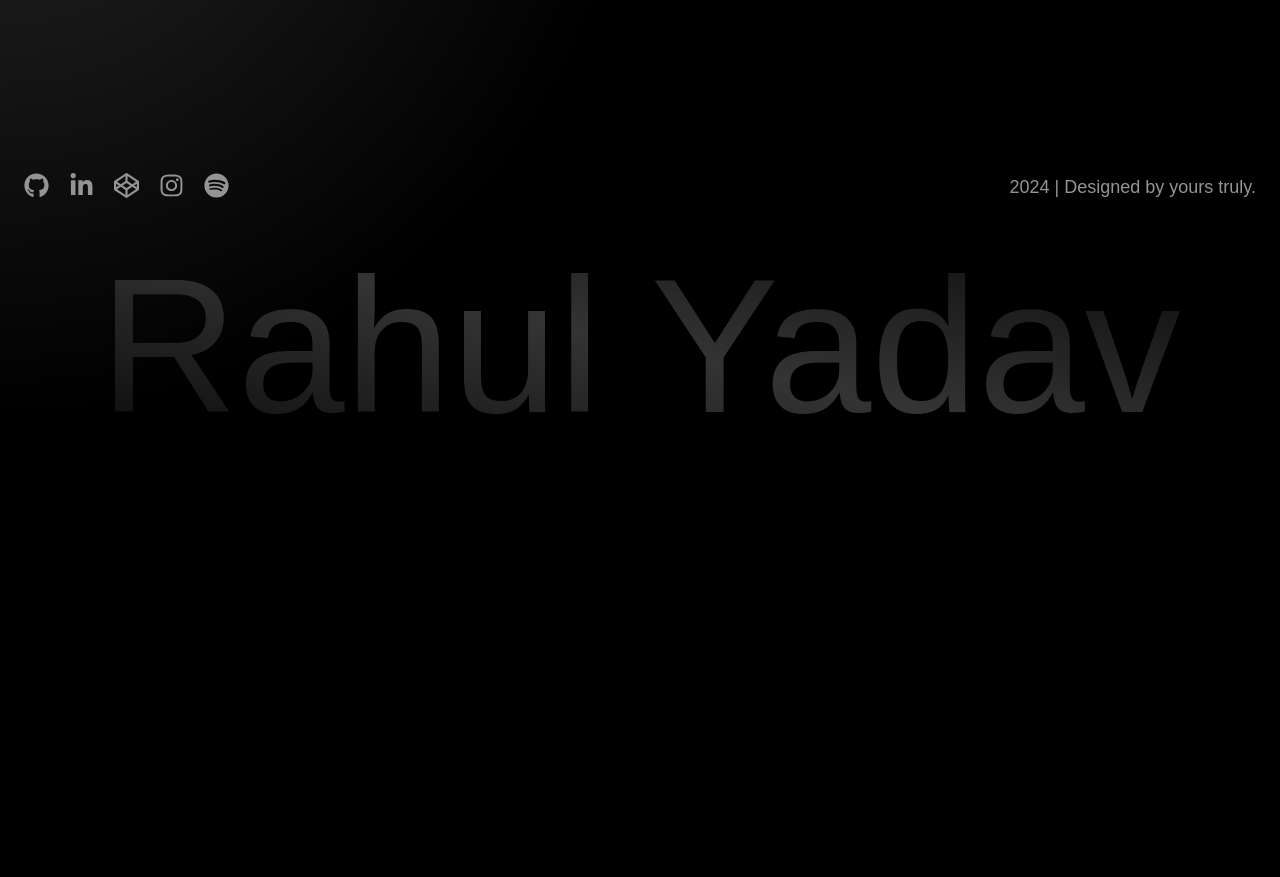
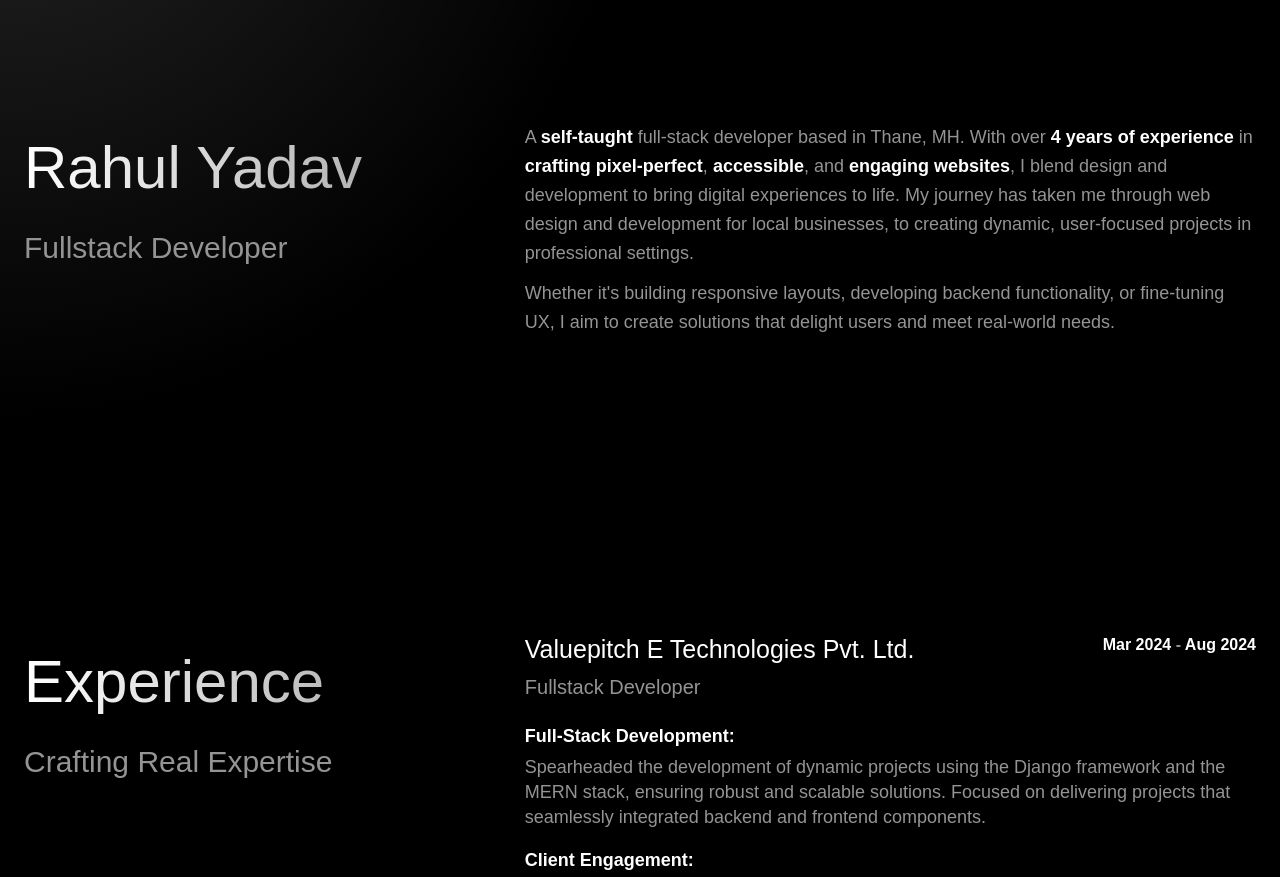
Before and after one commit to rahul-3-real/portfolio-v4, a Next.js app: page /about in a window 1280 px wide. Shown: the part 220-1097 px from the top of the page. Before the commit the page ends 860 px from the top, so only its background shows below. Built offline with nearby package versions, Linux system fonts and the light colour scheme; a web font is replaced by a local one.

Commit message:
Added Experience Section

```diff
--- /dev/null
+++ b/src/app/about/BioSection.jsx
@@ -0,0 +1,35 @@
+const BioSection = () => {
+  return (
+    <section className="section">
+      <div className="container">
+        <div className="grid grid-cols-2 md:grid-cols-5 gap-5">
+          <div className="md:col-span-2 col-auto">
+            <h1 className="heading mb-5">Rahul Yadav</h1>
+            <h2 className="sub-heading">Fullstack Developer</h2>
+          </div>
+          <div className="md:col-span-3 col-auto">
+            <p className="mb-3">
+              A <b className="text-light">self-taught</b> full-stack developer
+              based in Thane, MH. With over{" "}
+              <b className="text-light">4 years of experience</b> in{" "}
+              <b className="text-light">crafting pixel-perfect</b>,{" "}
+              <b className="text-light">accessible</b>, and{" "}
+              <b className="text-light">engaging websites</b>, I blend design
+              and development to bring digital experiences to life. My journey
+              has taken me through web design and development for local
+              businesses, to creating dynamic, user-focused projects in
+              professional settings.
+            </p>
+            <p>
+              Whether it's building responsive layouts, developing backend
+              functionality, or fine-tuning UX, I aim to create solutions that
+              delight users and meet real-world needs.
+            </p>
+          </div>
+        </div>
+      </div>
+    </section>
+  );
+};
+
+export default BioSection;
--- /dev/null
+++ b/src/app/about/ExperienceSection.jsx
@@ -0,0 +1,158 @@
+const ExperienceSection = () => {
+  return (
+    <section className="section about-experience">
+      <div className="container">
+        <div className="grid grid-cols-2 md:grid-cols-5 gap-5">
+          <div className="md:col-span-2 col-auto">
+            <div className="sticky top-10">
+              <h3 className="heading mb-5">Experience</h3>
+              <h4 className="sub-heading">Crafting Real Expertise</h4>
+            </div>
+          </div>
+          <div className="md:col-span-3 col-auto">
+            <ul className="exp-list">
+              <li className="exp-list-item">
+                <div className="head">
+                  <h5>
+                    Valuepitch E Technologies Pvt. Ltd.{" "}
+                    <span>Fullstack Developer</span>
+                  </h5>
+                  <h6>
+                    <span>Mar 2024</span> - <span>Aug 2024</span>
+                  </h6>
+                </div>
+                <div className="body">
+                  <ul>
+                    <li>
+                      <b>Full-Stack Development:</b>
+                      <span>
+                        Spearheaded the development of dynamic projects using
+                        the Django framework and the MERN stack, ensuring robust
+                        and scalable solutions. Focused on delivering projects
+                        that seamlessly integrated backend and frontend
+                        components.
+                      </span>
+                    </li>
+                    <li>
+                      <b>Client Engagement:</b>
+                      <span>
+                        Managed client relationships by maintaining clear
+                        communication and aligning deliverables with business
+                        needs. Effectively translated client requirements into
+                        technical solutions while maintaining project timelines.
+                      </span>
+                    </li>
+                    <li>
+                      <b>Project Revamp and Optimization:</b>
+                      <span>
+                        Reworked existing in-house projects, enhancing their
+                        visual appeal and functionality. Redesigned frontend
+                        interfaces to improve usability, modernized the UI/UX
+                        design, and optimized performance to meet evolving
+                        business requirements.
+                      </span>
+                    </li>
+                  </ul>
+                </div>
+              </li>
+
+              <li className="exp-list-item">
+                <div className="head">
+                  <h5>
+                    Parasight Solutions <span>Website Developer</span>
+                  </h5>
+                  <h6>
+                    <span>Jan 2021</span> - <span>Mar 2024</span>
+                  </h6>
+                </div>
+                <div className="body">
+                  <ul>
+                    <li>
+                      <b>Leadership and Team Management:</b>
+                      <span>
+                        Led a team of five designers, fostering collaboration
+                        and ensuring alignment with contemporary design
+                        standards and best practices. Acted as a mentor to team
+                        members, improving the overall quality of deliverables.
+                      </span>
+                    </li>
+                    <li>
+                      <b>Design and Development:</b>
+                      <span>
+                        Created visually striking and user-friendly websites and
+                        dashboards, leveraging modern technologies to deliver an
+                        exceptional user experience. Focused on responsive and
+                        accessible designs to cater to diverse audiences.
+                      </span>
+                    </li>
+                    <li>
+                      <b>Cross-Functional Collaboration:</b>
+                      <span>
+                        Worked closely with backend developers to ensure
+                        seamless integration between frontend designs and
+                        backend functionalities, delivering high-performance
+                        solutions.
+                      </span>
+                    </li>
+                    <li>
+                      <b>Quality Assurance:</b>
+                      <span>
+                        Maintained a consistent visual identity across projects,
+                        ensuring cohesive design elements and user experiences.
+                        Conducted rigorous testing and refinements to meet
+                        industry benchmarks.
+                      </span>
+                    </li>
+                  </ul>
+                </div>
+              </li>
+
+              <li className="exp-list-item">
+                <div className="head">
+                  <h5>
+                    Adenhanseo <span>Website Developer</span>
+                  </h5>
+                  <h6>
+                    <span>Feb 2020</span> - <span>May 2020</span>
+                  </h6>
+                </div>
+                <div className="body">
+                  <ul>
+                    <li>
+                      <b>Website Development and Management:</b>
+                      <span>
+                        Successfully created and managed multiple websites using
+                        HTML, CSS, JavaScript, WordPress, and PHP. Delivered
+                        high-quality solutions that met client expectations and
+                        business goals.
+                      </span>
+                    </li>
+                    <li>
+                      <b>User Experience Enhancement:</b>
+                      <span>
+                        Redesigned outdated websites to improve aesthetics,
+                        usability, and functionality, aligning them with modern
+                        design trends and user needs.
+                      </span>
+                    </li>
+                    <li>
+                      <b>Maintenance and Optimization:</b>
+                      <span>
+                        Handled all website-related tasks, including regular
+                        updates, troubleshooting, and ensuring optimal
+                        performance. Integrated SEO best practices to improve
+                        search engine rankings and visibility.
+                      </span>
+                    </li>
+                  </ul>
+                </div>
+              </li>
+            </ul>
+          </div>
+        </div>
+      </div>
+    </section>
+  );
+};
+
+export default ExperienceSection;
--- a/src/app/about/page.jsx
+++ b/src/app/about/page.jsx
@@ -1,4 +1,6 @@
 import { Breadcrumb } from "@/components";
+import BioSection from "./BioSection";
+import ExperienceSection from "./ExperienceSection";
 
 const AboutPage = () => {
   const breadcrumbData = {
@@ -11,6 +13,9 @@ const AboutPage = () => {
       <div className="container">
         <Breadcrumb data={breadcrumbData} />
       </div>
+
+      <BioSection />
+      <ExperienceSection />
     </>
   );
 };
--- a/src/static/css/global.css
+++ b/src/static/css/global.css
@@ -172,7 +172,7 @@ p {
 /* Breadcrumb */
 .breadcrumb {
   position: relative;
-  margin: 50px 0;
+  margin: 50px 0 0;
   border: 1px solid var(--dark-alt);
   border-radius: 10px;
   padding: 10px 20px 15px;
--- a/src/static/css/style.css
+++ b/src/static/css/style.css
@@ -343,6 +343,60 @@
   border-color: var(--light);
 }
 
+/* About Experience */
+.about-experience .exp-list .exp-list-item {
+  border-bottom: 1px solid var(--dark-alt);
+  margin-bottom: 50px;
+  padding-bottom: 50px;
+}
+.about-experience .exp-list .exp-list-item:last-child {
+  border-bottom: 0;
+  margin-bottom: 0;
+  padding-bottom: 0;
+}
+.about-experience .exp-list-item .head {
+  display: flex;
+  align-items: flex-start;
+  justify-content: space-between;
+  gap: 30px;
+}
+.about-experience .exp-list-item .head h5 {
+  font-size: 25px;
+  font-family: var(--sans-serif-alt);
+  color: var(--light);
+}
+.about-experience .exp-list-item .head h5 span {
+  display: block;
+  font-size: 20px;
+  color: var(--light-alt);
+  margin-top: 15px;
+}
+.about-experience .exp-list-item .head h6 {
+  font-size: 16px;
+  font-weight: 600;
+  color: var(--light-alt);
+}
+.about-experience .exp-list-item .head h6 span {
+  color: var(--light);
+}
+.about-experience .exp-list-item .body {
+  margin-top: 30px;
+}
+.about-experience .exp-list-item .body ul li {
+  margin-bottom: 20px;
+  font-size: 18px;
+  color: var(--light-alt);
+  line-height: 140%;
+}
+.about-experience .exp-list-item .body ul li:last-child {
+  margin-bottom: 0;
+}
+.about-experience .exp-list-item .body ul li b {
+  display: block;
+  color: var(--light);
+  margin-bottom: 10px;
+}
+
 /* Responsive */
 @media screen and (max-width: 1200px) {
 }
```
